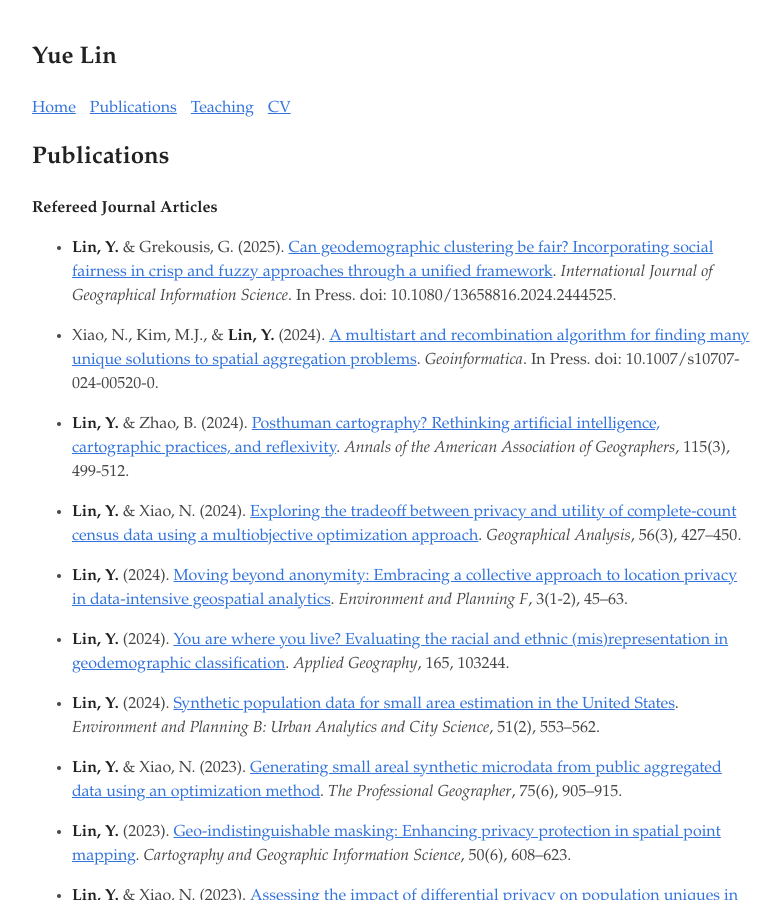
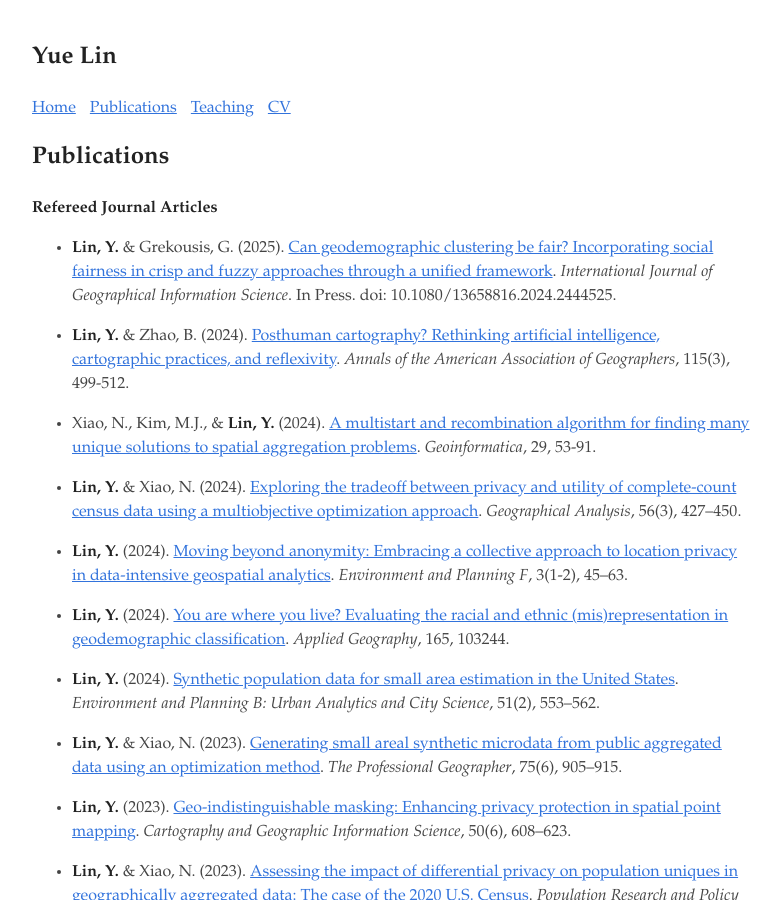
Before and after one commit to linyuehzzz/linyuehzzz.github.io, a Jekyll site: the page built from publications.md, in a window 1280 px wide and 900 px high. Shown: the whole window, without its empty margins (248-1029 px from the left). Built offline with Jekyll 4.4.1, drawn with Linux system fonts in a browser that asks for light colours.

Commit message:
Update publications.md

```diff
--- a/publications.md
+++ b/publications.md
@@ -9,9 +9,9 @@ permalink: /publications
 
 - **Lin, Y.** & Grekousis, G. (2025). [Can geodemographic clustering be fair? Incorporating social fairness in crisp and fuzzy approaches through a unified framework](https://doi.org/10.1080/13658816.2024.2444525). *International Journal of Geographical Information Science*. In Press. doi: 10.1080/13658816.2024.2444525.
 
-- Xiao, N., Kim, M.J., & **Lin, Y.** (2024). [A multistart and recombination algorithm for finding many unique solutions to spatial aggregation problems](https://doi.org/10.1007/s10707-024-00520-0). *Geoinformatica*. In Press. doi: 10.1007/s10707-024-00520-0.
+- **Lin, Y.** & Zhao, B. (2024). [Posthuman cartography? Rethinking artificial intelligence, cartographic practices, and reflexivity](https://doi.org/10.1080/24694452.2024.2435920). *Annals of the American Association of Geographers*, 115(3), 499-512.
 
-- **Lin, Y.** & Zhao, B. (2024). [Posthuman cartography? Rethinking artificial intelligence, cartographic practices, and reflexivity](https://doi.org/10.1080/24694452.2024.2435920). *Annals of the American Association of Geographers*, 115(3), 499-512.
+- Xiao, N., Kim, M.J., & **Lin, Y.** (2024). [A multistart and recombination algorithm for finding many unique solutions to spatial aggregation problems](https://doi.org/10.1007/s10707-024-00520-0). *Geoinformatica*, 29, 53-91.
 
 - **Lin, Y.** & Xiao, N. (2024). [Exploring the tradeoff between privacy and utility of complete-count census data using a multiobjective optimization approach](https://doi.org/10.1111/gean.12388). *Geographical Analysis*, 56(3), 427--450.
 
```
